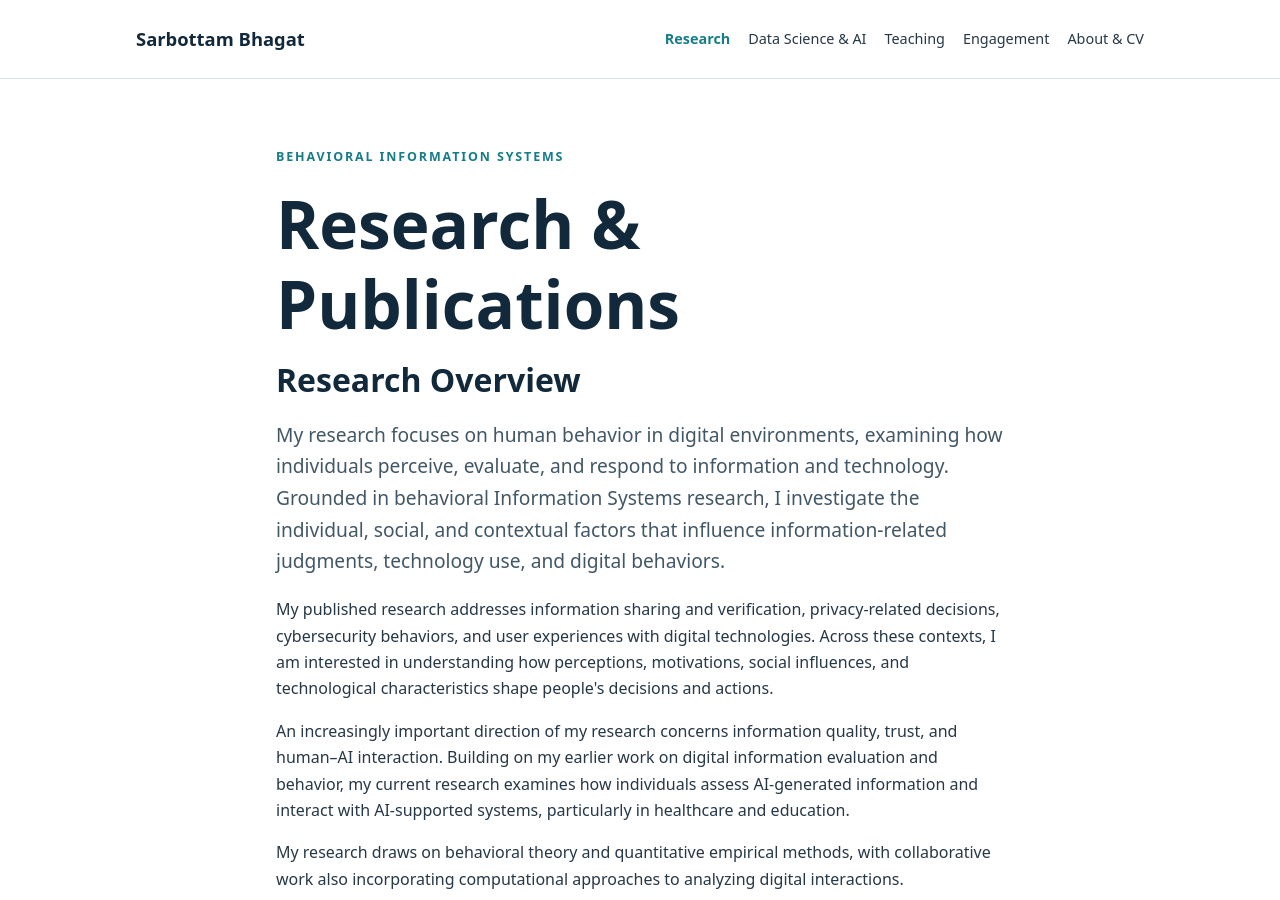
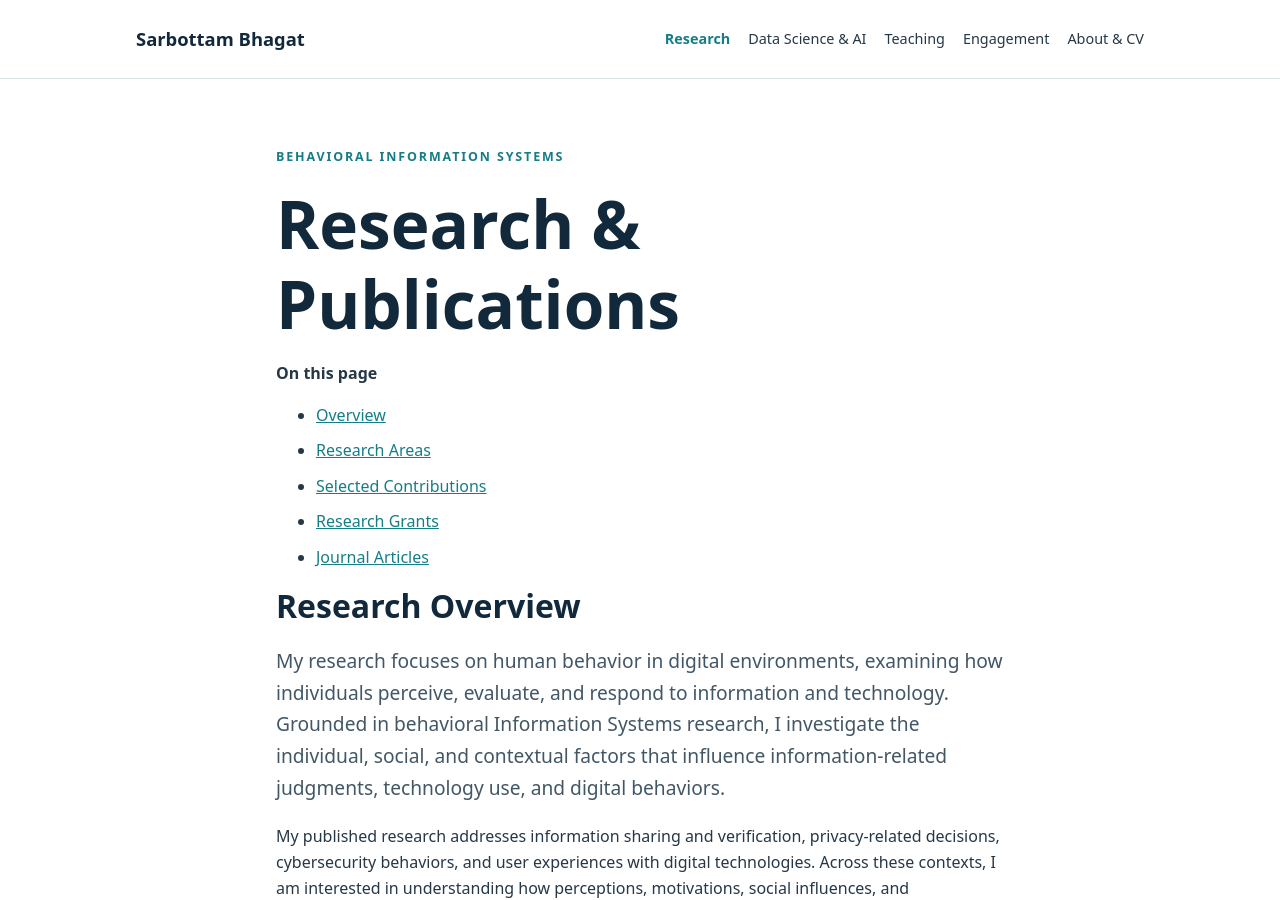
Before and after one commit to sarbottambhagat/sarbottambhagat.github.io, a Jekyll site: the page built from research.md, in a window 1280 px wide and 900 px high. Built offline with Jekyll 4.4.1, drawn with Linux system fonts in a browser that asks for light colours.

Commit message:
Add accessible on-page navigation to research sections

```diff
--- a/research.md
+++ b/research.md
@@ -7,19 +7,20 @@ permalink: /research/
 <section class="section"><div class="wrap content">
 <div class="eyebrow">Behavioral Information Systems</div>
 <h1>Research &amp; Publications</h1>
-<h2>Research Overview</h2>
+<nav class="page-toc" aria-label="On this page"><strong>On this page</strong><ul><li><a href="#research-overview">Overview</a></li><li><a href="#research-areas">Research Areas</a></li><li><a href="#selected-contributions">Selected Contributions</a></li><li><a href="#research-grants">Research Grants</a></li><li><a href="#journal-articles">Journal Articles</a></li></ul></nav>
+<h2 id="research-overview">Research Overview</h2>
 <p class="lead">My research focuses on human behavior in digital environments, examining how individuals perceive, evaluate, and respond to information and technology. Grounded in behavioral Information Systems research, I investigate the individual, social, and contextual factors that influence information-related judgments, technology use, and digital behaviors.</p>
 <p>My published research addresses information sharing and verification, privacy-related decisions, cybersecurity behaviors, and user experiences with digital technologies. Across these contexts, I am interested in understanding how perceptions, motivations, social influences, and technological characteristics shape people's decisions and actions.</p>
 <p>An increasingly important direction of my research concerns information quality, trust, and human–AI interaction. Building on my earlier work on digital information evaluation and behavior, my current research examines how individuals assess AI-generated information and interact with AI-supported systems, particularly in healthcare and education.</p>
 <p>My research draws on behavioral theory and quantitative empirical methods, with collaborative work also incorporating computational approaches to analyzing digital interactions.</p>
-<h2>Research Areas</h2>
+<h2 id="research-areas">Research Areas</h2>
 <h3>Digital Behavior and Technology Use</h3>
 <p>How do individual characteristics, social influences, perceived benefits and risks, and technological features shape people's interactions with digital systems? My research in this area examines information sharing, location disclosure, protective cybersecurity practices, and engagement with digital technologies. These studies investigate how individuals navigate social motivations, privacy concerns, technological experiences, and other factors influencing their behavior.</p>
 <h3>Information Evaluation, Quality, and Trust</h3>
 <p>What influences how individuals evaluate digital information, and how do those evaluations shape subsequent decisions? This research examines information credibility, quality, trust, and verification behavior, particularly where information is widely shared and its reliability may be uncertain. My published work includes studies of news sharing and misinformation verification on social media, as well as collaborative research on information and support interactions in online health communities.</p>
 <h3>Human–AI Interaction and AI-Mediated Decisions</h3>
 <p>How do questions about information evaluation and digital behavior change when individuals interact with AI systems? My current research extends these interests to AI-generated information and AI-supported interactions, including information quality, trust, learning processes, and human judgment in healthcare and education. This is an evolving direction of my research, building on established work in behavioral Information Systems and digital information evaluation.</p>
-<h2>Selected Research Contributions</h2>
+<h2 id="selected-contributions">Selected Research Contributions</h2>
 <h3>Information Sharing and Verification</h3>
 <div class="pub"><strong>Curbing Dissemination of Fake News (2025)</strong> — <em>ACM SIGMIS Database</em><p>This study investigates factors influencing information verification behavior on social media, including information quality, trust, awareness of misinformation, verification costs, and truth-seeking motivation. It contributes to understanding why individuals undertake the effort of verifying information in digital environments.</p></div>
 <div class="pub"><strong>Examining Users' News Sharing Behaviour on Social Media (2023)</strong> — <em>Behaviour &amp; Information Technology</em><p>Drawing on the Elaboration Likelihood Model and Social Influence Theory, this study examines how news quality, source credibility, perceived civic engagement, and social influences relate to news-sharing behavior.</p></div>
@@ -29,13 +30,13 @@ permalink: /research/
 <h3>Technology-Mediated Experiences and Information Support</h3>
 <div class="pub"><strong>Emotional and Informational Dynamics in Online Health Communities (2025)</strong> — <em>Information Systems Frontiers</em><p>This collaborative study uses multimodal machine learning to examine emotional and informational support in online health community interactions and how these forms of support coexist in question–response exchanges.</p></div>
 <div class="pub"><strong>From Game to Beyond Game (2025)</strong> — <em>Decision Support Systems</em><p>This study investigates how rendering technology and user needs relate to immersion and virtual consumption in metaverse environments, extending the study of digital behavior to immersive technology experiences.</p></div>
-<h2>Research Grants &amp; Funding</h2>
+<h2 id="research-grants">Research Grants &amp; Funding</h2>
 <p>My research has received $31,000 in internal funding through four College of Business Research Grants at the University of Wisconsin–Eau Claire (2024–2026).</p>
 <div class="pub"><h3>Navigating AI Teaching Assistants: How Perceptions and Interactions Shape Student Engagement, Cognition, and Learning</h3><p>College of Business Research Grant, University of Wisconsin–Eau Claire<br>Co-Principal Investigator · Summer 2026 · $8,000</p></div>
 <div class="pub"><h3>Understanding Antecedents of AI Healthcare Assistant Adoption</h3><p>College of Business Research Grant, University of Wisconsin–Eau Claire<br>Principal Investigator · Summer 2026 · $8,000</p></div>
 <div class="pub"><h3>Mitigating the Propagation of Fake News: Understanding Factors Shaping Information Verification Behavior</h3><p>College of Business Research Grant, University of Wisconsin–Eau Claire<br>Principal Investigator · Summer 2025 · $8,000</p></div>
 <div class="pub"><h3>Cybersecurity Awareness and Adaptive Behavior: Does Prior Exposure Lead to Adaptive Behavior?</h3><p>College of Business Research Grant, University of Wisconsin–Eau Claire<br>Principal Investigator · Summer 2024 · $7,000</p></div>
-<h2>Published Journal Articles</h2>
+<h2 id="journal-articles">Published Journal Articles</h2>
 <h3>2026</h3>
 <div class="pub">Bhagat, S., &amp; Pravin, D. P. (2026). Understanding Protective Cybersecurity Behaviors: Effects of Education, Experience, and Awareness. <em>Information Systems Management</em>. <a href="https://doi.org/10.1080/10580530.2026.2647719">DOI ↗</a></div>
 <h3>2025</h3>
```
